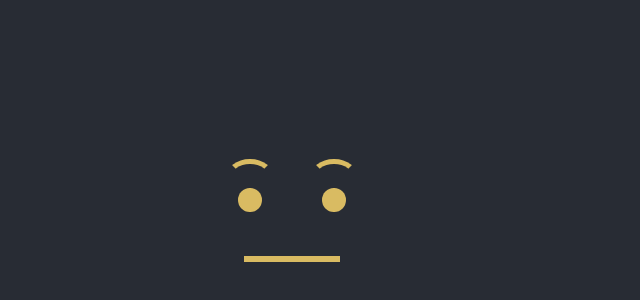
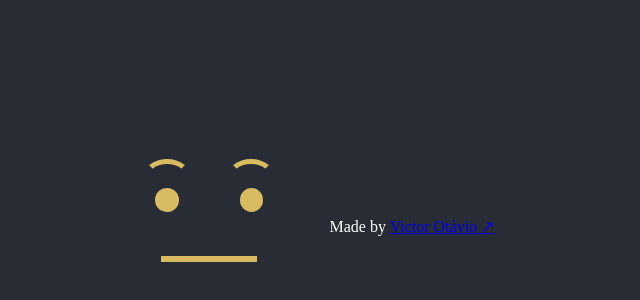
Before and after one commit to vctrtvfrrr/tell-me-a-joke, a Vue app: page /#/neutral in a window 1280 px wide. Shown: the part 174-474 px from the top of the page, without its empty margins (348-988 px from the left). Built offline with nearby package versions, Linux system fonts and the light colour scheme.

Commit message:
add copyright footer

```diff
--- /dev/null
+++ b/src/components/Copyright.vue
@@ -0,0 +1,21 @@
+<template>
+  <footer class="footer">
+    Made by
+    <a href="https://www.victorotavio.com.br" target="_blank" rel="noopener">
+      Victor Otávio ↗
+    </a>
+  </footer>
+</template>
+
+<script>
+export default {
+  name: "Copyright"
+};
+</script>
+
+<style scoped>
+.footer {
+  text-align: center;
+  padding: 1rem 0;
+}
+</style>
--- a/src/views/WindowFace.vue
+++ b/src/views/WindowFace.vue
@@ -2,12 +2,14 @@
   <div @click="changeMood">
     <Face :mood="faceMood" />
     <Modal :show.sync="showModal" />
+    <Copyright />
   </div>
 </template>
 
 <script>
 import Face from "@/components/Face";
 import Modal from "@/components/Modal";
+import Copyright from "@/components/Copyright";
 import { resolveMetaInfo } from "@/services/MetaInfo";
 
 export default {
@@ -15,7 +17,8 @@ export default {
 
   components: {
     Face,
-    Modal
+    Modal,
+    Copyright
   },
 
   data() {
```
